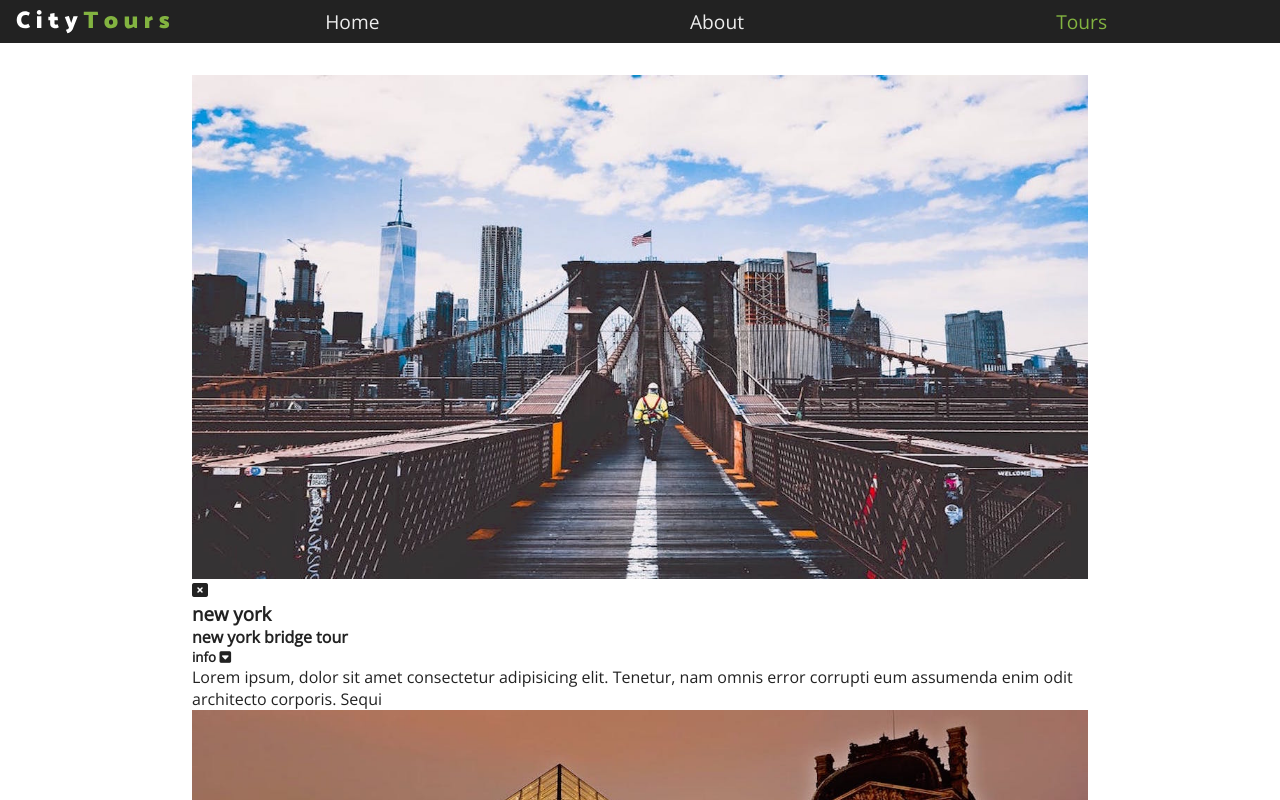
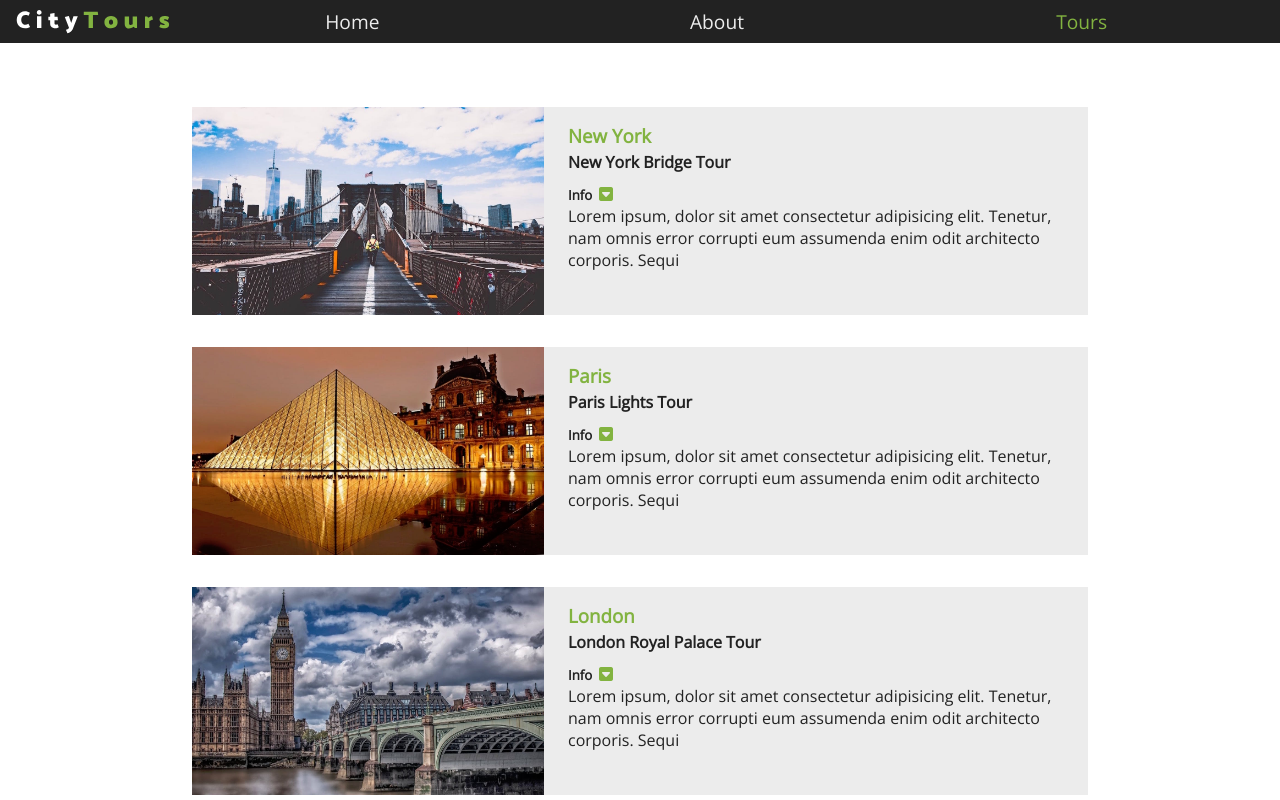
Before and after one commit to hywyh117/city-tours, a React (Create React App) app: page / in a window 1280 px wide. Shown: the top 800 px of the page. Built offline with nearby package versions, Linux system fonts and the light colour scheme.

Commit message:
Tour Component Styling

```diff
--- a/src/Components/Tour/Tour.js
+++ b/src/Components/Tour/Tour.js
@@ -3,7 +3,7 @@
 
 export default class Tour extends Component {
   render() {
-    console.log(this.props);
+    // console.log(this.props);
     const { id, city, img, name, info } = this.props.tour;
     const { removeTour } = this.props;
     // console.log(this.props.tour);
@@ -19,7 +19,10 @@
           <h3>{city}</h3>
           <h4>{name}</h4>
           <h5>
-            info <i className="fas fa-caret-square-down"></i>
+            info{" "}
+            <span>
+              <i className="fas fa-caret-square-down"></i>
+            </span>
           </h5>
           <p>{info}</p>
         </div>
--- a/src/Components/Tour/tour.scss
+++ b/src/Components/Tour/tour.scss
@@ -1,8 +1,53 @@
 @import "../../index.scss";
 .tour {
+  background: $mainGrey;
+  margin: 2rem 0;
   img {
     width: 100%;
     display: block;
     min-height: 13rem;
   }
 }
+@media screen and (min-width: 768px) {
+  .tour {
+    display: grid;
+    grid-template-columns: 2fr 3fr;
+    grid-column-gap: 1rem;
+  }
+}
+.img-container {
+  position: relative;
+}
+.close-btn {
+  position: absolute;
+  top: 5%;
+  right: 5%;
+  font-size: 1.5rem;
+  color: $mainGreen;
+  cursor: pointer;
+  transition: all 0.3s linear;
+  opacity: 0;
+}
+.img-container:hover .close-btn {
+  opacity: 1;
+}
+.tour-info {
+  padding: 1rem 0.5rem;
+  h3 {
+    text-transform: capitalize;
+    color: $mainGreen;
+  }
+  h4 {
+    text-transform: capitalize;
+    margin: 0.2rem 0 0.6rem 0;
+  }
+  h5 {
+    text-transform: capitalize;
+    span {
+      font-size: 1rem;
+      color: $mainGreen;
+      margin: 0.2rem;
+      cursor: pointer;
+    }
+  }
+}
```
